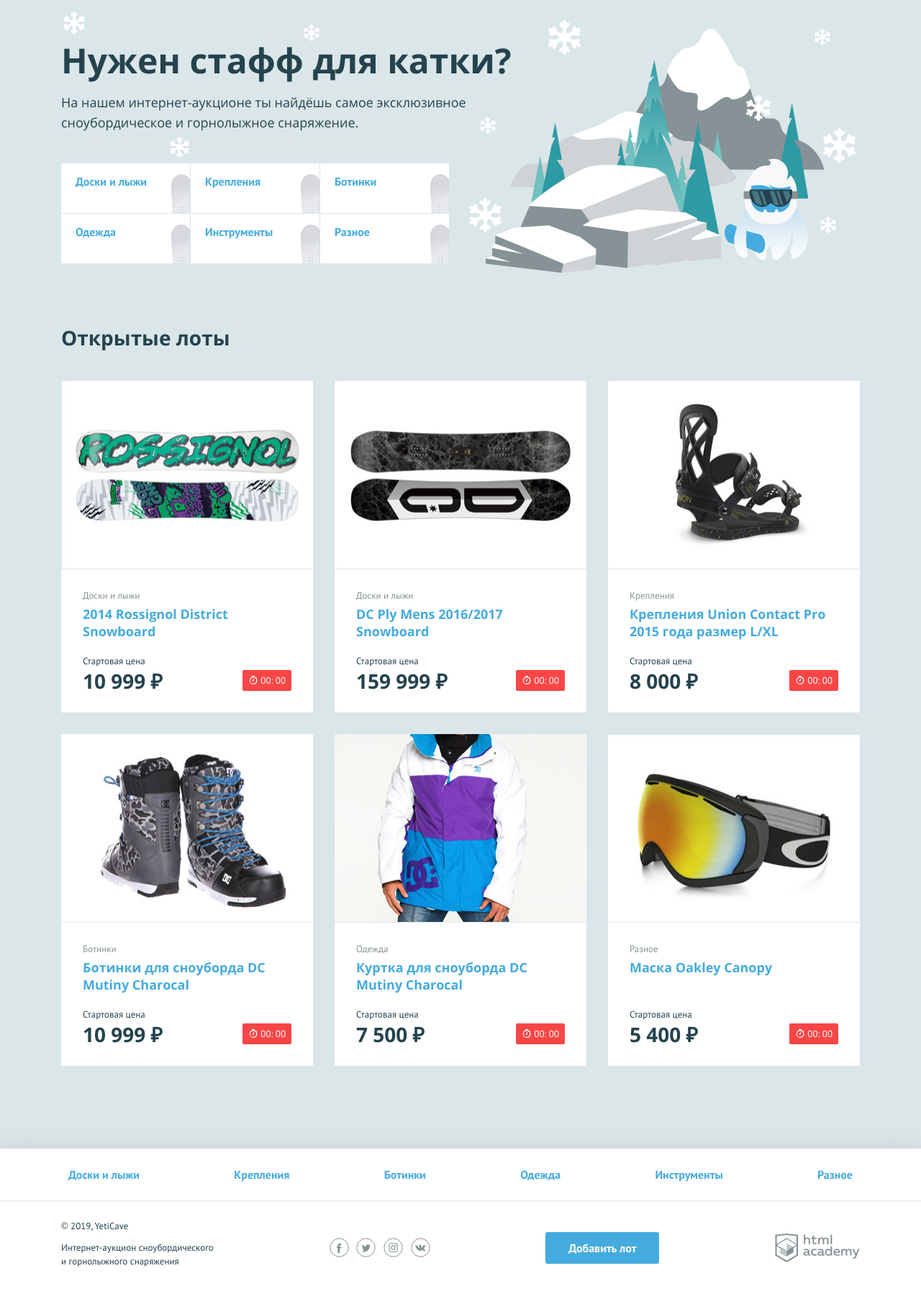
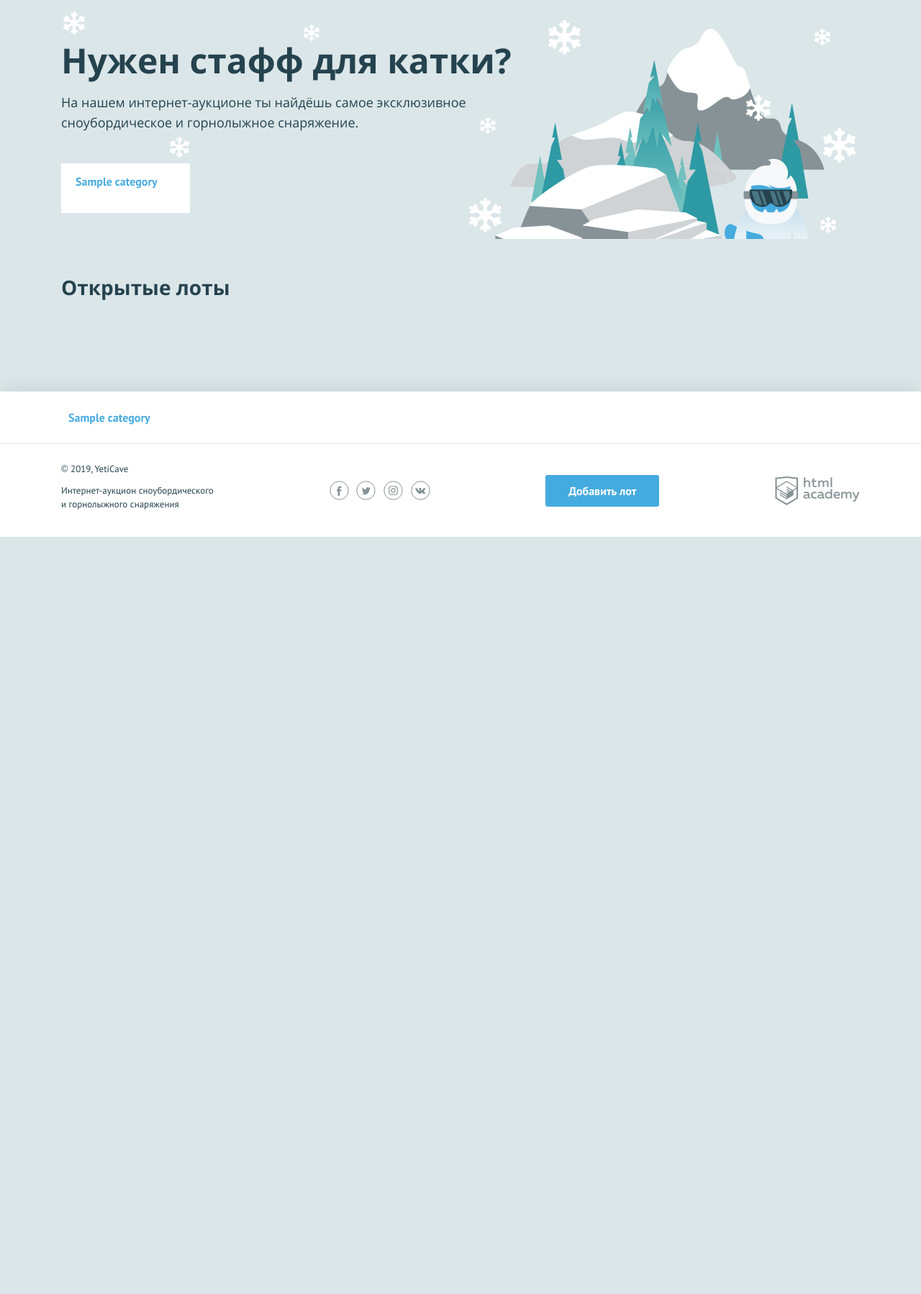
Before and after one commit to htmlacademy-php/1833643-yeticave-12, a PHP site: page / in a window 1280 px wide. Shown: the part 107-1905 px from the top of the page at 72% size. After the commit the page ends 853 px from the top, so only its background shows below. Run offline with PHP 8.4, Linux system fonts and the light colour scheme; tables that the repository leaves empty hold one stand-in row (values such as "Sample post").

Commit message:
Чтение и показ записей из MySQL

```diff
--- a/index.php
+++ b/index.php
@@ -1,4 +1,9 @@
 <?php
+
+$con = mysqli_connect("localhost", "root", "", "yeticave");
+//$sql = "SELECT id, name FROM lots";
+//$result = mysqli_query($con, $sql);
+//$rows = mysqli_fetch_all($result, MYSQLI_ASSOC);
 
 require_once('helpers.php');
 define("TIMEZONE", "Europe/Kaliningrad");
@@ -56,51 +61,23 @@
     return [(string)$h, (string)$m];
 }
 
-$categories = ["Доски и лыжи", "Крепления", "Ботинки", "Одежда", "Инструменты", "Разное"];
-$units = [
-    [
-        'name' => '2014 Rossignol District Snowboard',
-        'category' => 'Доски и лыжи',
-        'price' => 10999,
-        'finTime' => '2021-08-23',
-        'image' => 'img/lot-1.jpg'
-    ],
-    [
-        'name' => 'DC Ply Mens 2016/2017 Snowboard',
-        'category' => 'Доски и лыжи',
-        'price' => 159999,
-        'finTime' => '2021-08-18',
-        'image' => 'img/lot-2.jpg'
-    ],
-    [
-        'name' => 'Крепления Union Contact Pro 2015 года размер L/XL',
-        'category' => 'Крепления',
-        'price' => 8000,
-        'finTime' => '2021-08-19',
-        'image' => 'img/lot-3.jpg'
-    ],
-    [
-        'name' => 'Ботинки для сноуборда DC Mutiny Charocal',
-        'category' => 'Ботинки',
-        'price' => 10999,
-        'finTime' => '2021-08-20',
-        'image' => 'img/lot-4.jpg'
-    ],
-    [
-        'name' => 'Куртка для сноуборда DC Mutiny Charocal',
-        'category' => 'Одежда',
-        'price' => 7500,
-        'finTime' => '2021-08-21',
-        'image' => 'img/lot-5.jpg'
-    ],
-    [
-        'name' => 'Маска Oakley Canopy',
-        'category' => 'Разное',
-        'price' => 5400,
-        'finTime' => '2021-08-22',
-        'image' => 'img/lot-6.jpg'
-    ]
-];
+$sql = "SELECT name, symbol_code FROM categories";
+$result = mysqli_query($con, $sql);
+$categories = mysqli_fetch_all($result, MYSQLI_ASSOC);
+
+$sql = "SELECT lots.id,
+            lots.name            as name,
+            lots.image_url            as image,
+            lots.initial_price        as price,
+            categories.name      as category,
+            lots.completion_date      as finTime
+        FROM lots
+        INNER JOIN categories ON lots.categories_id = categories.id
+    WHERE completion_date > now() ";
+$result = mysqli_query($con, $sql);
+$units = mysqli_fetch_all($result, MYSQLI_ASSOC);
+
+
 $title = 'Главная';
 $pageContent = include_template('main.php', compact('categories', 'units'));
 $page = include_template(
--- a/templates/layout.php
+++ b/templates/layout.php
@@ -54,7 +54,7 @@
             <!--заполните этот список из массива категорий-->
             <?php foreach ($categories as $category): ?>
                 <li class="nav__item">
-                    <a href="pages/all-lots.html"><?= $category; ?></a>
+                    <a href="pages/all-lots.html"><?= e($category['name']); ?></a>
                 </li>
             <?php endforeach; ?>
         </ul>
--- a/templates/main.php
+++ b/templates/main.php
@@ -5,8 +5,8 @@
     <ul class="promo__list">
         <!--заполните этот список из массива категорий-->
         <?php foreach ($categories as $category): ?>
-            <li class="promo__item promo__item--boards">
-                <a class="promo__link" href="pages/all-lots.html"><?= e($category); ?> </a>
+            <li class="promo__item promo__item--<?= e($category['symbol_code']); ?>">
+                <a class="promo__link" href="pages/all-lots.html"><?= e($category['name']); ?> </a>
             </li>
         <?php endforeach; ?>
     </ul>
```
Also changed, not shown: queries.sql (+6 -6 lines).
